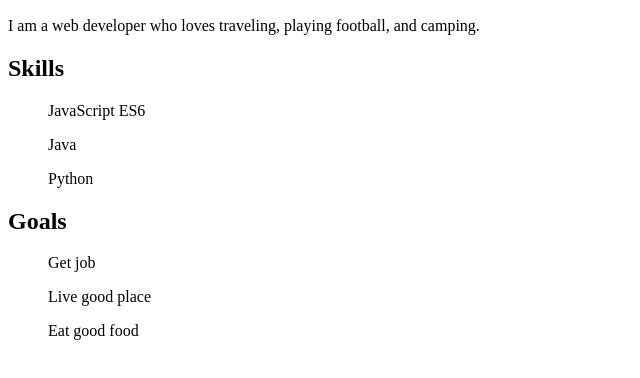
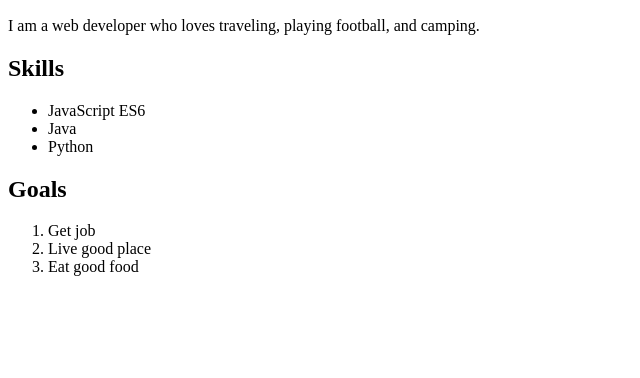
Before and after one commit to kazi983/ciccc-lecture-html, a plain HTML site: page index.html in a window 1280 px wide. Shown: the part 110-488 px from the top of the page, without its empty margins (0-640 px from the left). Drawn offline with Linux system fonts and the light colour scheme.

Commit message:
fix: add li tag to index.html

```diff
--- a/index.html
+++ b/index.html
@@ -17,26 +17,18 @@
       <section>
         <h2>Skills</h2>
         <ul>
-          JavaScript ES6
-        </ul>
-        <ul>
-          Java
-        </ul>
-        <ul>
-          Python
+          <li>JavaScript ES6</li>
+          <li>Java</li>
+          <li>Python</li>
         </ul>
       </section>
 
       <section>
         <h2>Goals</h2>
         <ol>
-          Get job
-        </ol>
-        <ol>
-          Live good place
-        </ol>
-        <ol>
-          Eat good food
+          <li>Get job</li>
+          <li>Live good place</li>
+          <li>Eat good food</li>
         </ol>
       </section>
     </main>
```
